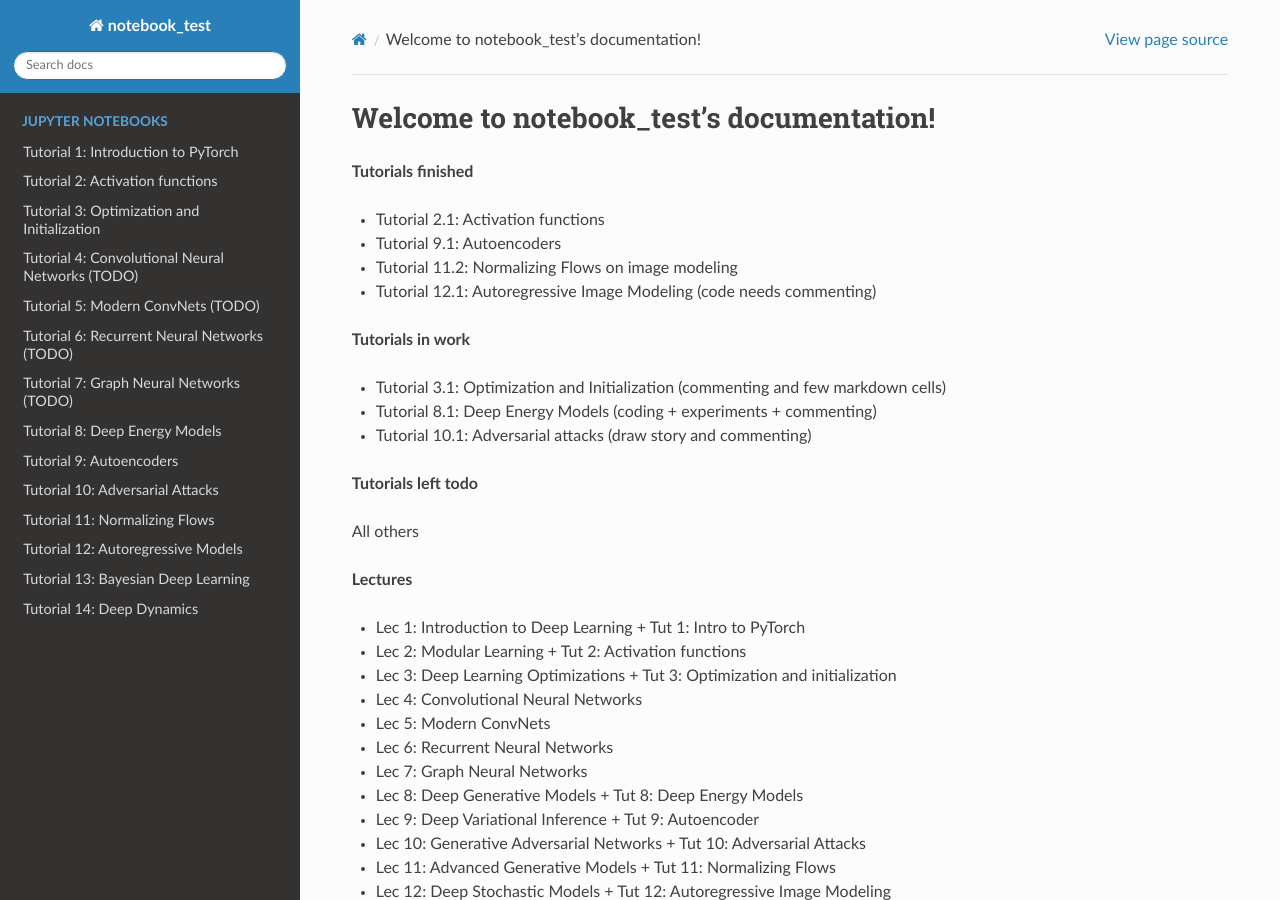
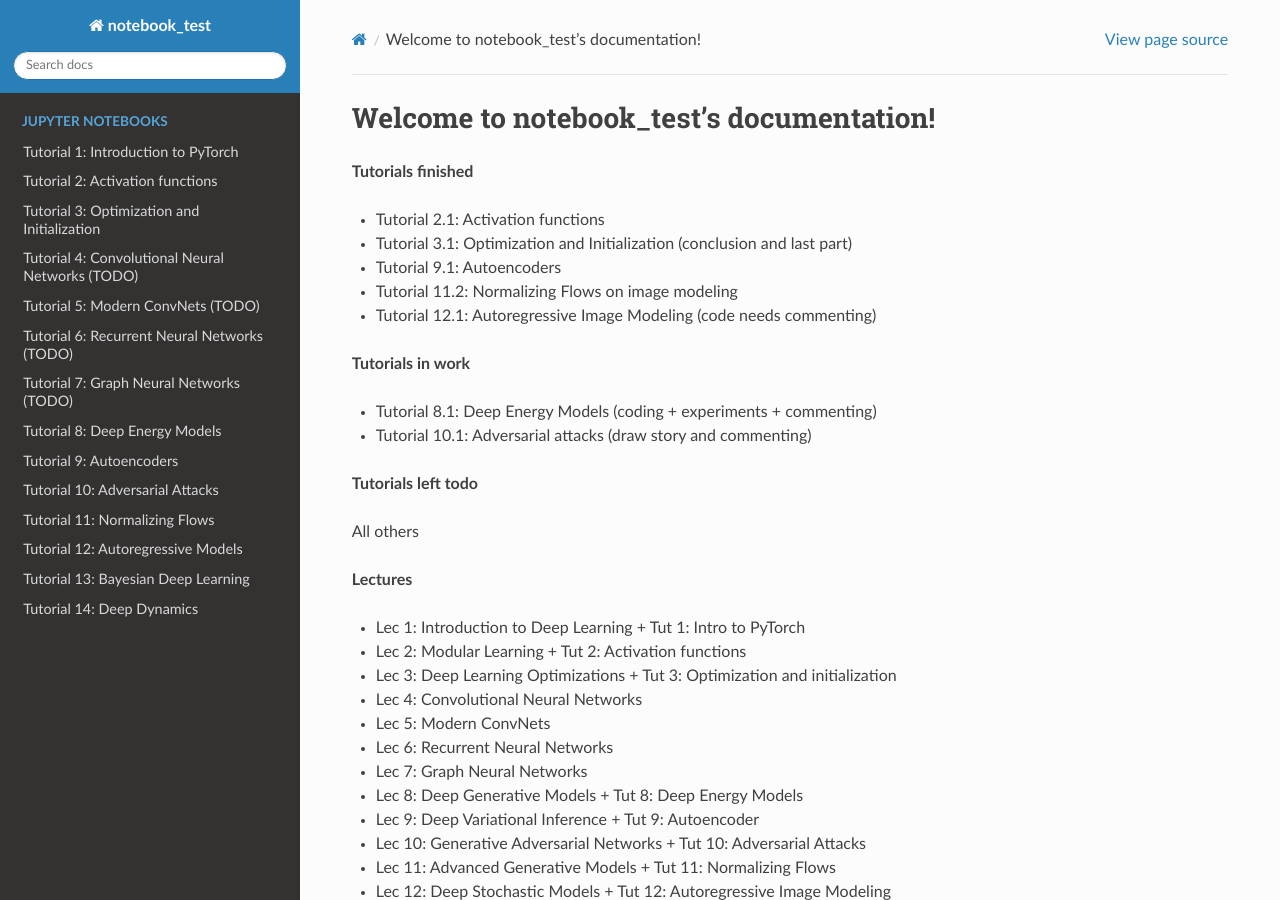
Before and after one commit to phlippe/uvadlc_notebooks, a Sphinx documentation site: the page built from docs/index.rst, in a window 1280 px wide and 900 px high. Built offline with Sphinx 7.4.7 and the Read the Docs theme 2.0.0, drawn with Linux system fonts in a browser that asks for light colours; pages that are not in the unit, such as notebooks, are missing from menus.

Commit message:
Moving Tutorial 3 to done

```diff
--- a/docs/index.rst
+++ b/docs/index.rst
@@ -9,13 +9,13 @@ Welcome to notebook_test's documentation!
 **Tutorials finished**
 
 - Tutorial 2.1: Activation functions
+- Tutorial 3.1: Optimization and Initialization (conclusion and last part)
 - Tutorial 9.1: Autoencoders
 - Tutorial 11.2: Normalizing Flows on image modeling
 - Tutorial 12.1: Autoregressive Image Modeling (code needs commenting)
 
 **Tutorials in work**
 
-- Tutorial 3.1: Optimization and Initialization (commenting and few markdown cells)
 - Tutorial 8.1: Deep Energy Models (coding + experiments + commenting)
 - Tutorial 10.1: Adversarial attacks (draw story and commenting)
 
```
